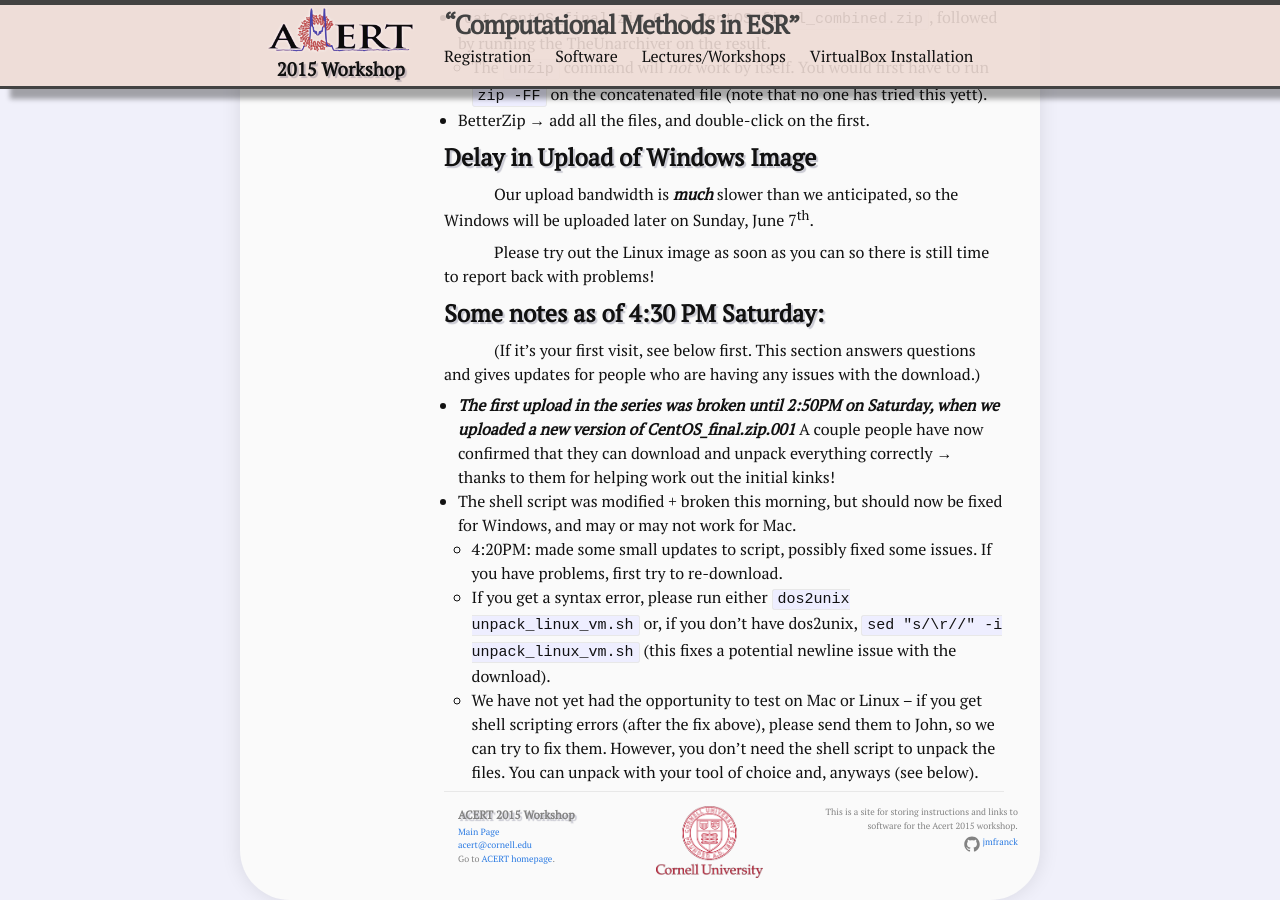
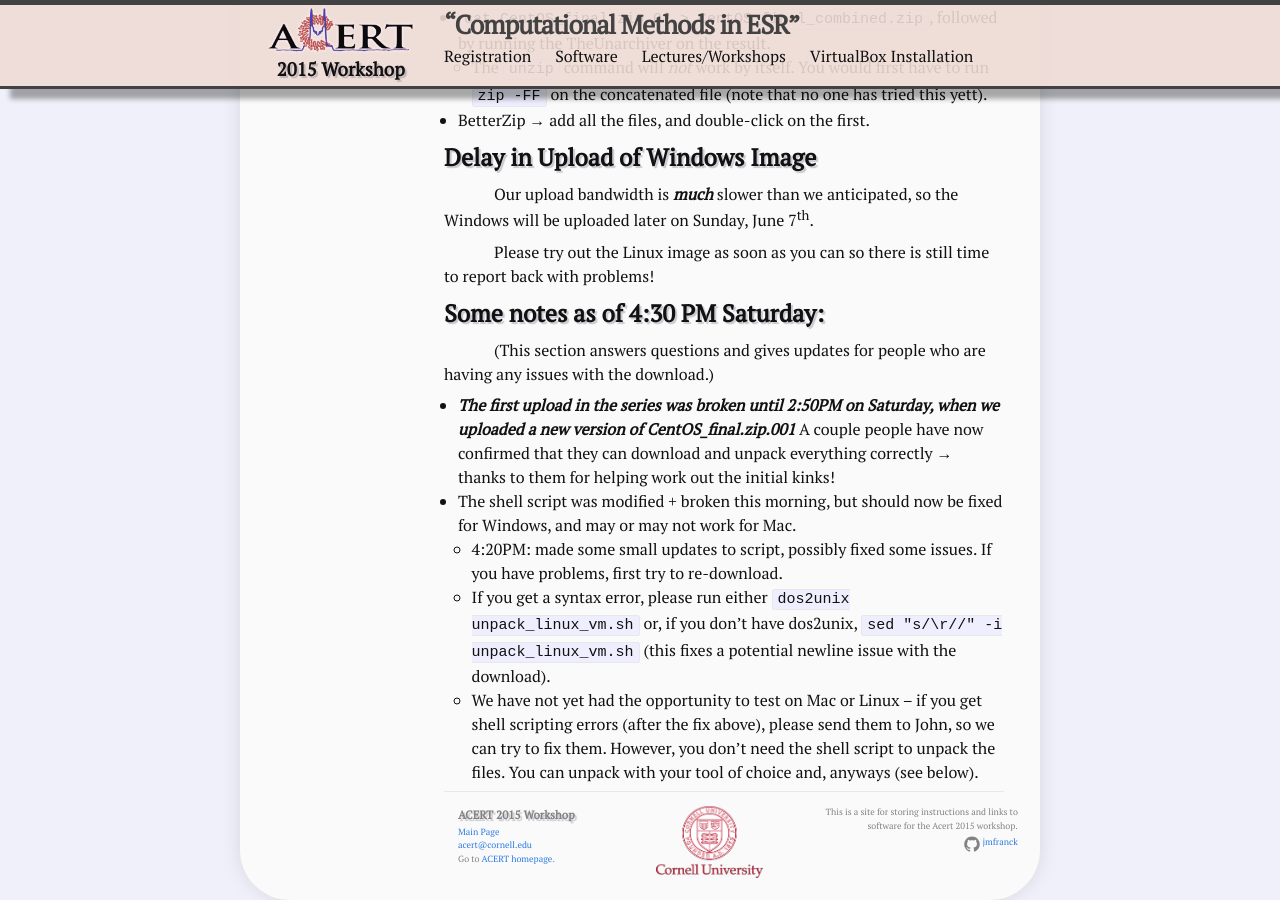
Before and after one commit to jmfranck/acert.github.io, a Jekyll site: the page built from VirtualBox/Downloads.md, in a window 1280 px wide and 900 px high, scrolled down 1532 px. Built offline with Jekyll 4.4.1, drawn with Linux system fonts in a browser that asks for light colours.

```diff
--- a/VirtualBox/Downloads.md
+++ b/VirtualBox/Downloads.md
@@ -60,7 +60,7 @@ Our upload bandwidth is ***much*** slower than we anticipated, so the Windows wi
 Please try out the Linux image as soon as you can so there is still time to report back with problems!
 
 ##Some notes as of 4:30 PM Saturday:
-(If it's your first visit, see below first.  This section answers questions and gives updates for people who are having any issues with the download.)
+(This section answers questions and gives updates for people who are having any issues with the download.)
 
 - ***The first upload in the series was broken until 2:50PM on Saturday, when we uploaded a new version of CentOS_final.zip.001*** A couple people have now confirmed that they can download and unpack everything correctly → thanks to them for helping work out the initial kinks!
 - The shell script was modified + broken this morning, but should now be fixed for Windows, and may or may not work for Mac.
```
